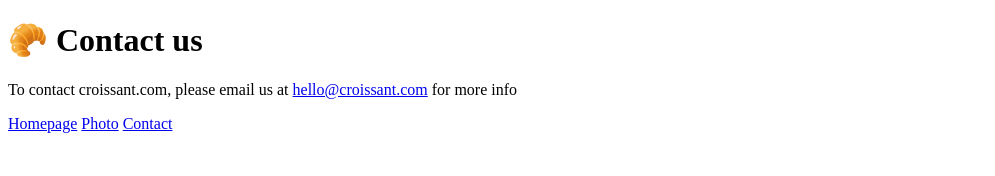
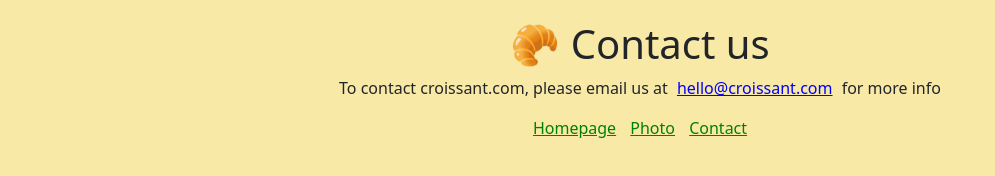
Before and after one commit to ZoryanaTur/Croissant-site, a plain HTML site: page contact.html in a window 1280 px wide. Shown: the whole page, without its empty margins (0-995 px from the left). Drawn offline with nearby package versions, Linux system fonts and the light colour scheme.

Commit message:
added CSS properties

```diff
--- a/contact.html
+++ b/contact.html
@@ -4,17 +4,29 @@
     <meta charset="UTF-8" />
     <meta http-equiv="X-UA-Compatible" content="IE=edge" />
     <meta name="viewport" content="width=device-width, initial-scale=1.0" />
+    <!-- CSS only -->
+    <link
+      href="https://cdn.jsdelivr.net/npm/bootstrap@5.2.0/dist/css/bootstrap.min.css"
+      rel="stylesheet"
+      integrity="sha384-gH2yIJqKdNHPEq0n4Mqa/HGKIhSkIHeL5AyhkYV8i59U5AR6csBvApHHNl/vI1Bx"
+      crossorigin="anonymous"
+    />
+    <link rel="stylesheet" href="/css/styles.css" />
     <title>Contact</title>
   </head>
   <body>
     <h1>🥐 Contact us</h1>
     <p>
       To contact croissant.com, please email us at
-      <a href="mailto:hello@croissant.com ">hello@croissant.com</a> for more
-      info
+      <a href="mailto:hello@croissant.com " class="email"
+        >hello@croissant.com</a
+      >
+      for more info
     </p>
-    <a href="/index.html">Homepage</a>
-    <a href="/photo.html">Photo</a>
-    <a href="/contact.html">Contact</a>
+    <div>
+      <a href="/index.html">Homepage</a>
+      <a href="/photo.html">Photo</a>
+      <a href="/contact.html">Contact</a>
+    </div>
   </body>
 </html>
--- a/css/styles.css
+++ b/css/styles.css
@@ -0,0 +1,27 @@
+body {
+  background-color: #f8e9a6;
+  margin: 20px;
+}
+h1,
+h2 {
+  text-align: center;
+}
+a {
+  text-align: center;
+  margin: 5px;
+  color: green;
+}
+p {
+  text-align: center;
+}
+div {
+  display: block;
+  text-align: center;
+}
+.email {
+  color: blue;
+}
+img {
+  margin: 20px;
+  border-radius: 8px;
+}
```
Also changed, not shown: index.html (+14 -5 lines), photo.html (+15 -4 lines).
